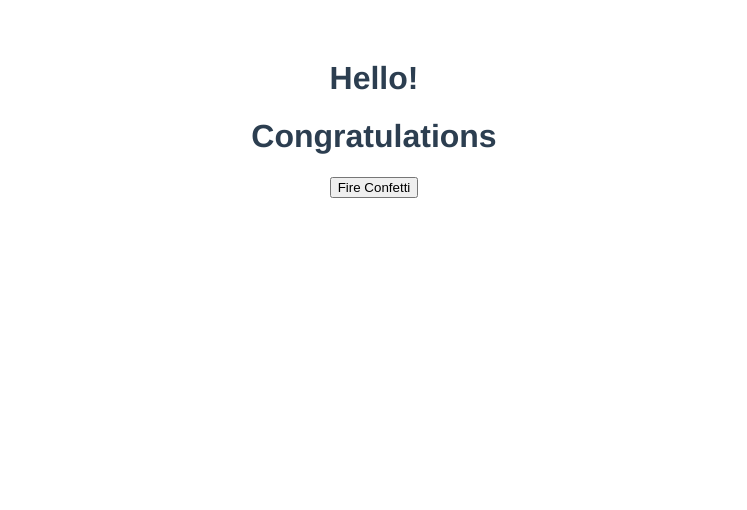
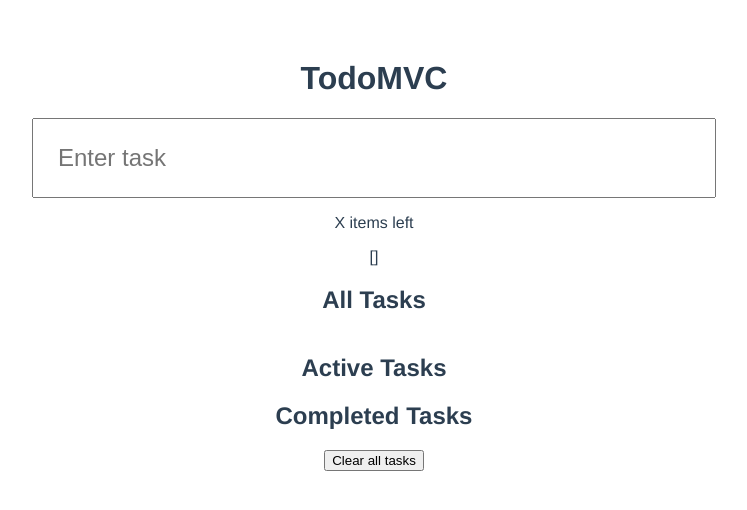
Before and after one commit to bencodezen/vue-3-lab, a Vue app: page / in a window 1280 px wide. Shown: the top 510 px of the page, without its empty margins (266-1013 px from the left). Built offline with nearby package versions, Linux system fonts and the light colour scheme.

Commit message:
feat: add todomvc

```diff
--- a/src/App.vue
+++ b/src/App.vue
@@ -1,17 +1,16 @@
 <template>
   <div id="app">
-    <h1>Hello!</h1>
-    <Congratulations />
+    <TodoMVC />
   </div>
 </template>
 
 <script>
-import Congratulations from './components/Congratulations'
+import TodoMVC from './components/TodoMVC'
 
 export default {
   name: 'App',
   components: {
-    Congratulations
+    TodoMVC
   },
   data() {
     return {
--- /dev/null
+++ b/src/components/TodoMVC.vue
@@ -0,0 +1,63 @@
+<script>
+export default {
+  data() {
+    return {
+      taskList: [],
+      userInput: ''
+    }
+  },
+  methods: {
+    addTask(event) {
+      if (event.key === 'Enter') {
+        this.taskList.push({
+          description: this.userInput,
+          complete: false
+        })
+        this.userInput = ''
+      }
+    }
+  }
+}
+</script>
+
+<template>
+  <h1>TodoMVC</h1>
+  <input
+    type="text"
+    placeholder="Enter task"
+    v-model="userInput"
+    @keyup="addTask"
+  />
+  <p>X items left</p>
+  {{ taskList }}
+  <h2>All Tasks</h2>
+  <ul class="task-list">
+    <li v-for="(task, index) in taskList" :key="`task-${index}`">
+      <input type="checkbox" v-model="task.complete" />{{ task.description }}
+    </li>
+  </ul>
+  <h2>Active Tasks</h2>
+  <h2>Completed Tasks</h2>
+  <button>Clear all tasks</button>
+</template>
+
+<style>
+input[type='text'] {
+  padding: 1.5rem;
+  font-size: 1.5rem;
+  width: 50%;
+}
+
+.task-list {
+  display: flex;
+  flex-direction: column;
+  justify-content: center;
+  align-items: center;
+}
+
+.task-list li {
+  list-style: none;
+  width: 200px;
+  text-align: left;
+}
+</style>
```
